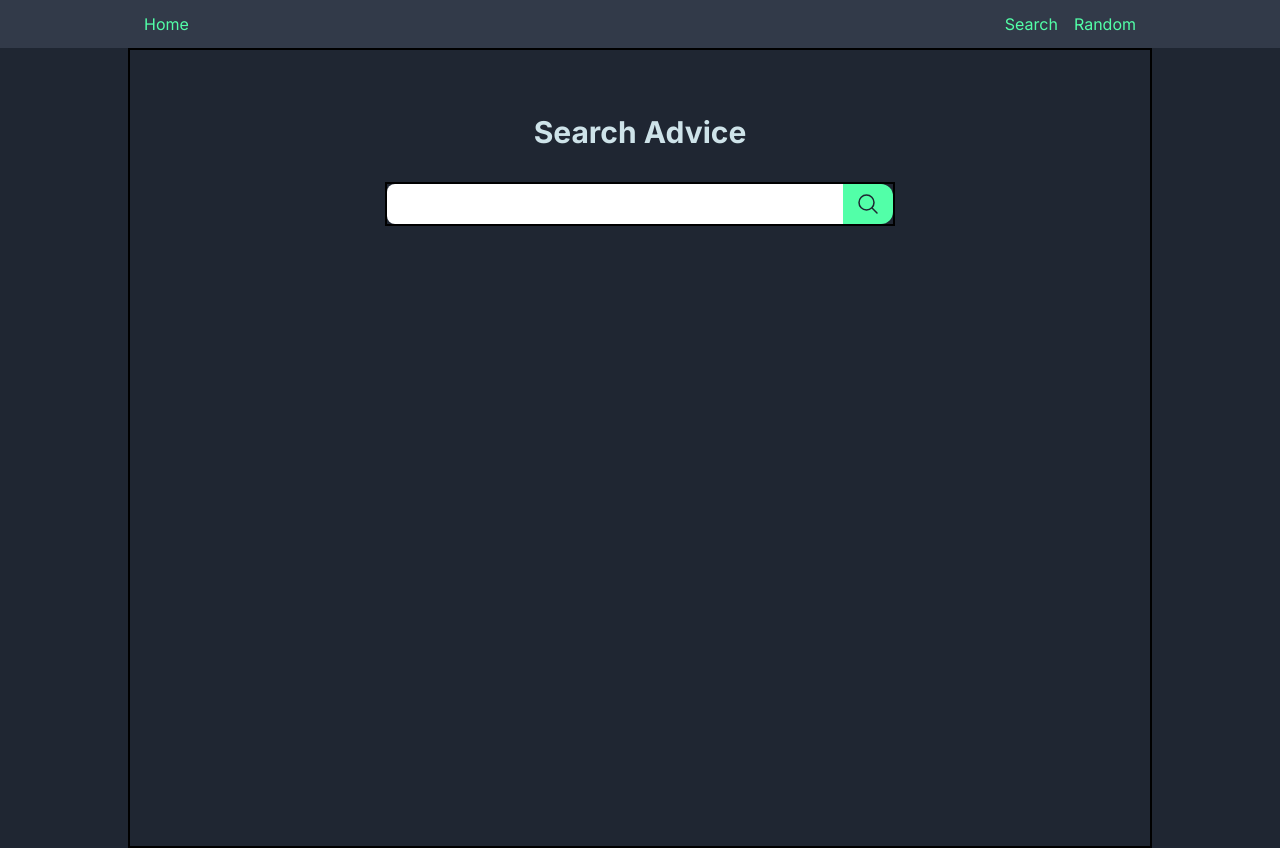
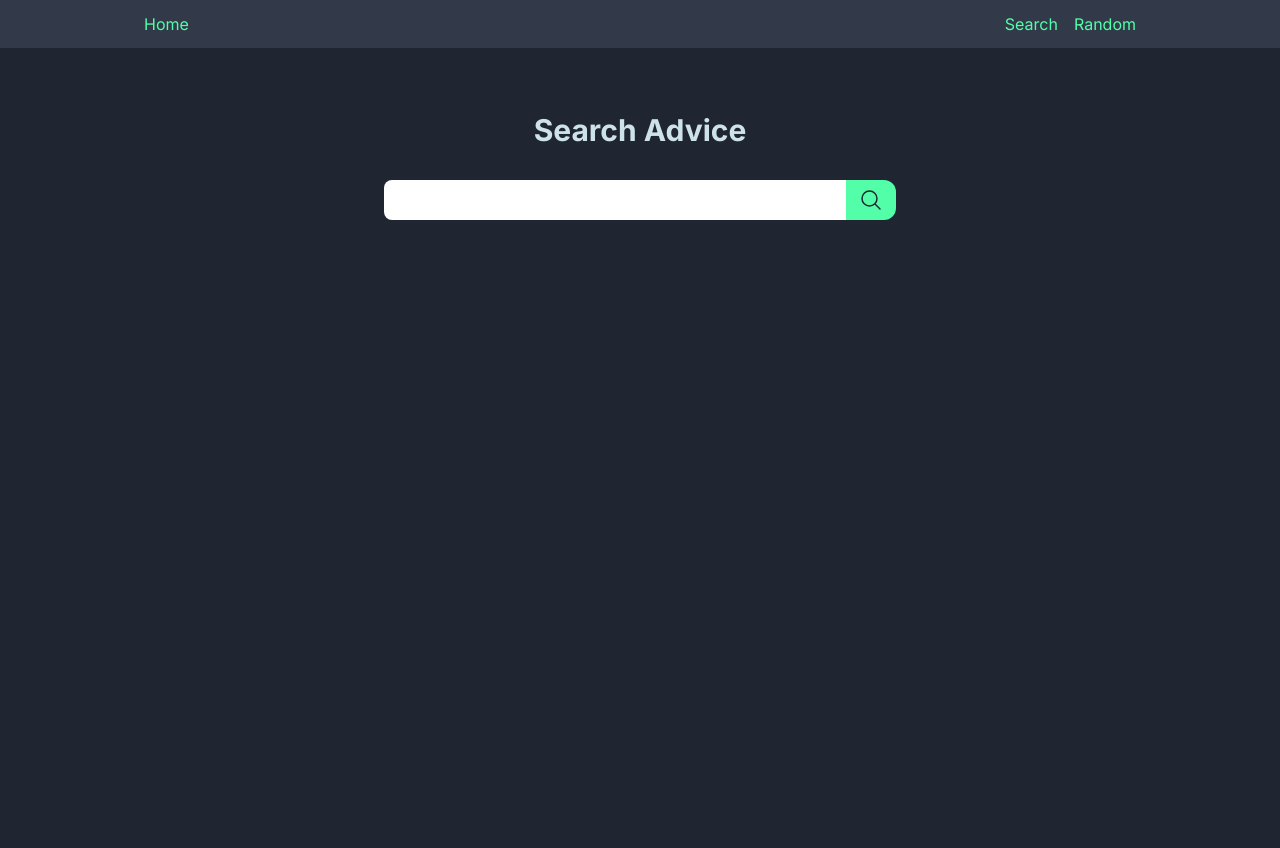
Before and after one commit to Nella1a/nextjs-advice-generator, a Next.js app: page /advice/search in a window 1280 px wide. Built offline with nearby package versions, Linux system fonts and the light colour scheme.

Commit message:
Update arguments of useSWR to include mutate, remove unnecessary state 'advice', update ts and clean up

```diff
--- a/src/app/advice/search/page.tsx
+++ b/src/app/advice/search/page.tsx
@@ -3,63 +3,55 @@
 import MagnifyingGlass from '@/app/components/Icons/MagnifyingGlass';
 import { useEffect, useState } from 'react';
 import useSWR from 'swr';
-import { ErrorMessage, RandomAdviceResponse } from '../random/page';
+import { Advice, ErrorMessage, RandomAdviceResponse } from '../random/page';
 import SearchBox from './components/SearchBox';
 import SearchResults from './components/SearchResult';
 
 export interface SearchAdviceResponse {
   total_results: number;
   query: string;
-  slips: RandomAdviceResponse[];
+  slips: Advice[];
 }
 
-// todo: to many states, find better solution
+// todo: find better solution for conditional fetch
 
 const SearchAdvice = () => {
   const [searchTerm, setSearchTerm] = useState('');
   const [search, setSearch] = useState(false);
-  const [advice, setAdvice] = useState<SearchAdviceResponse | ErrorMessage>();
+  const url = 'https://api.adviceslip.com/advice/search/';
 
-  const fetcher = (args: string) =>
-    fetch(args).then((res) => {
-      return res.json();
-    });
+  const fetcher = (args: string) => fetch(args).then((res) => res.json());
 
-  const { data } = useSWR<SearchAdviceResponse | ErrorMessage>(
-    searchTerm && search
-      ? `https://api.adviceslip.com/advice/search/${searchTerm}`
-      : null,
+  const { data, mutate } = useSWR<SearchAdviceResponse | ErrorMessage>(
+    searchTerm && search ? url + searchTerm : null,
     fetcher,
   );
+
   useEffect(() => {
-    if (data) {
-      setAdvice(data);
+    if (!searchTerm) {
+      // Clear the cache when the search term is empty
+      mutate(undefined, false);
       setSearch(false);
     }
-  }, [data]);
-
-  useEffect(() => {
-    if (!searchTerm) setAdvice(undefined);
-  }, [searchTerm]);
+  }, [searchTerm, mutate]);
 
   const onClickHandler = () => {
     if (searchTerm) setSearch(true);
   };
 
-  console.log('data: ', data);
-  console.log('advice', advice);
   const onChangeHandler = (event: {
     target: { value: React.SetStateAction<string> };
   }) => {
     setSearchTerm(event.target.value);
+    setSearch(false);
   };
 
   return (
-    <section className="border-2 max-w-screen-lg m-auto h-screen flex flex-col items-center justify-start gap-8 overflow-auto">
+    <section className="max-w-screen-lg m-auto h-screen flex flex-col items-center justify-start gap-8 overflow-auto">
       <h1 className="text-3xl font-bold text-light-cyan mt-16">
         Search Advice
       </h1>
-      <div className="border-2 flex justify-center items-center w-11/12 md:w-6/12">
+      <div className="flex justify-center items-center w-11/12 md:w-6/12">
         <SearchBox
           searchTerm={searchTerm}
           onChangeHandler={onChangeHandler}
@@ -73,12 +65,12 @@ const SearchAdvice = () => {
         </button>
       </div>
 
-      {advice && 'message' in advice ? (
+      {data && 'message' in data ? (
         <h2 className="font-semibold w-full text-center mt-10 text-xl text-light-cyan">
-          {advice.message.text}
+          {data.message.text}
         </h2>
       ) : (
-        advice && advice.slips?.length > 0 && <SearchResults result={advice} />
+        data && data.slips?.length > 0 && <SearchResults result={data} />
       )}
     </section>
   );
```
